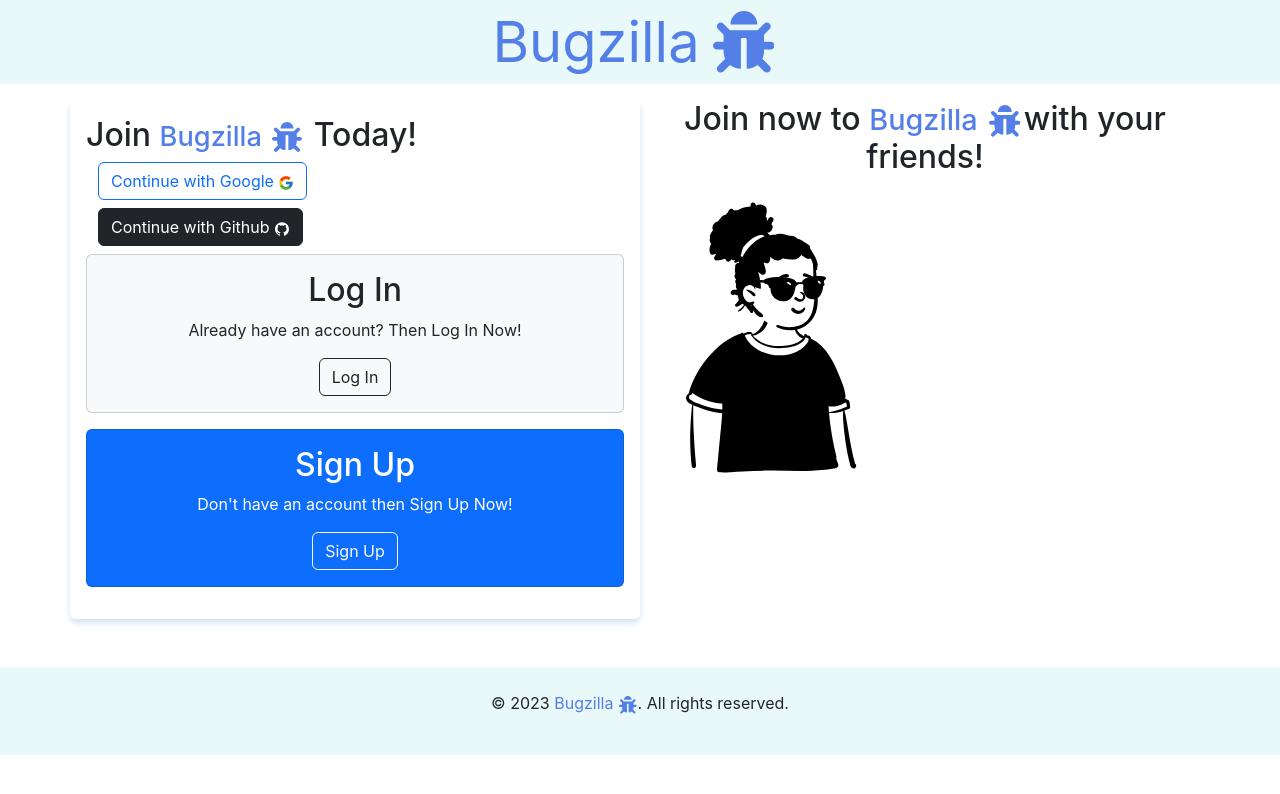
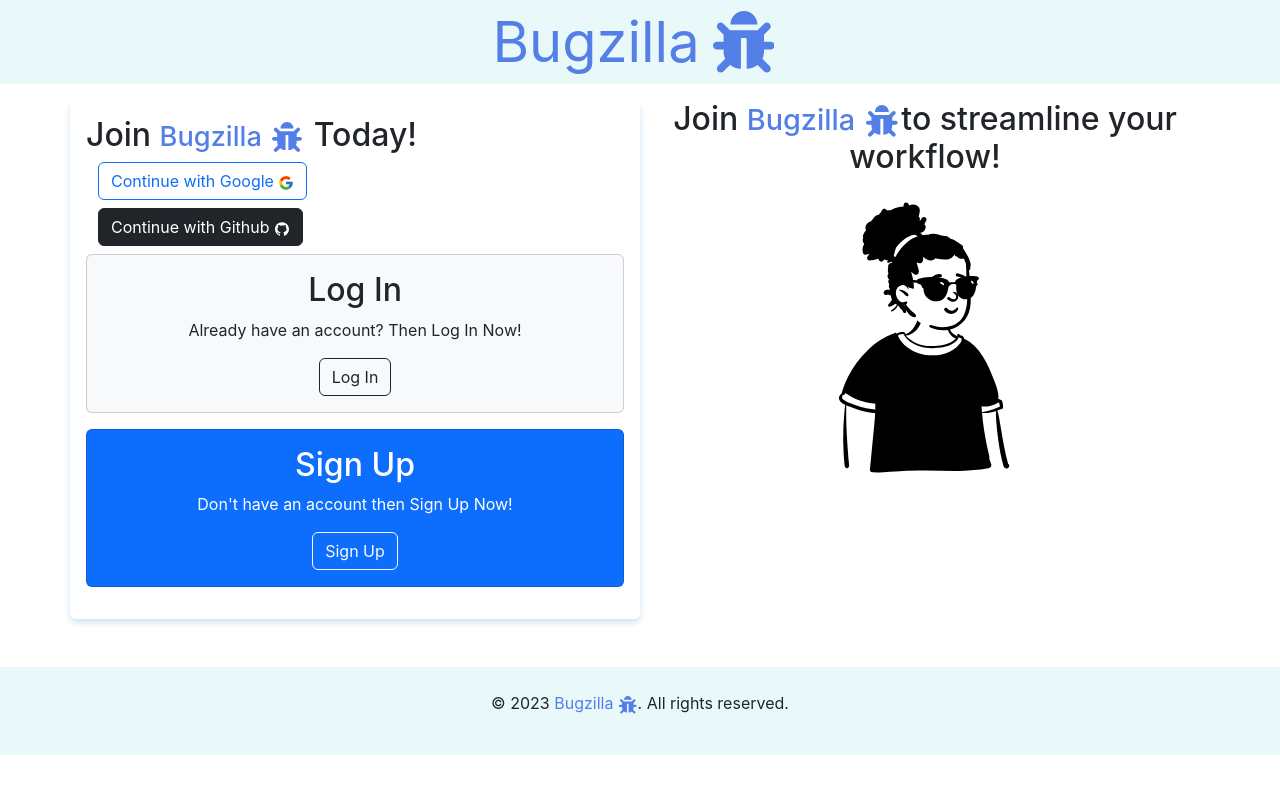
Before and after one commit to Fayzan-Ali-Akhtar/Bugzilla-MERN, a React (Create React App) app in the folder Frontend/: page / in a window 1280 px wide. Shown: the top 794 px of the page. Built offline with nearby package versions, Linux system fonts and the light colour scheme.

Commit message:
Made Some UI Changes!

```diff
--- a/Frontend/src/Component/Logo/CompanyTextLogo.tsx
+++ b/Frontend/src/Component/Logo/CompanyTextLogo.tsx
@@ -9,7 +9,7 @@
 const CompanyTextLogo = ({logo_size , custom_color = null} : props) => {
     return(
         <>
-    <span className= {custom_color? custom_color:'primary-color-text'} style={{ fontSize: `${logo_size}rem`, color: `${PrimaryColor}`}}>{CompanyName} </span> <LogoScalable logo_size={logo_size*1.1}/>
+    <span  style={{ fontSize: `${logo_size}rem`, color: `${custom_color? custom_color:PrimaryColor}`}}>{CompanyName} </span> <LogoScalable custom_color = {custom_color?custom_color:null} logo_size={logo_size*1.1}/>
         </>
       );
   };
--- a/Frontend/src/Component/Logo/HeadingLogo.tsx
+++ b/Frontend/src/Component/Logo/HeadingLogo.tsx
@@ -1,11 +1,15 @@
 import React from 'react';
-import ConnectTextLogo from './CompanyTextLogo';
-import {ThirdColor} from '../../Constants/Constants'
+import CompanyTextLogo from './CompanyTextLogo';
+import {SecondaryColor,ThirdColor} from '../../Constants/Constants'
 
-const HeadingLogo = () => {
+interface props{
+  backgroundBlack?:boolean;
+}
+
+const HeadingLogo = ({backgroundBlack}:props) => {
     return(
-        <div style={{backgroundColor : `${ThirdColor}`}}>
-          <div className="container d-flex justify-content-center align-items-center fs-1"> <ConnectTextLogo logo_size={3.5}/></div>
+        <div style={{backgroundColor : `${backgroundBlack?SecondaryColor:ThirdColor}`}}>
+          <div className="container d-flex justify-content-center align-items-center fs-1"> <CompanyTextLogo custom_color={backgroundBlack?"white":null} logo_size={3.5}/></div>
         </div>
       );
   };
--- a/Frontend/src/Component/Logo/LogoScalable.tsx
+++ b/Frontend/src/Component/Logo/LogoScalable.tsx
@@ -2,11 +2,14 @@
 import { FaBug } from 'react-icons/fa';
 import {PrimaryColor} from '../../Constants/Constants'
 
+
 interface props{
     logo_size : number;
+    custom_color?: string|null;
 }
 
-const LogoScalable = ({logo_size}: props) => {
+const LogoScalable = ({logo_size,custom_color}: props) => {
+  // return <FaBug style={{ fontSize: `${logo_size}rem`, margin: `0 ${logo_size/18}em`, color: `${custom_color?"#537FE7":PrimaryColor}`}} />;
   return <FaBug style={{ fontSize: `${logo_size}rem`, margin: `0 ${logo_size/18}em`, color: `${PrimaryColor}`}} />;
 };
 
--- a/Frontend/src/Constants/Constants.ts
+++ b/Frontend/src/Constants/Constants.ts
@@ -4,6 +4,8 @@
     Log = "Log In",
     Continue = "Continue",
   }
+
+export const imageTime = 5000;
 
   // URL to get Posts
 export const PostURL: string = "https://jsonplaceholder.typicode.com/posts";
@@ -13,6 +15,7 @@
 export const PrimaryColor: string = "#537FE7";
 export const SecondaryColor: string = "#181823";
 export const ThirdColor: string = "#E9F8F9";
+// export const ThirdColor: string = "#E9F8F9";
 
 // export const PrimaryColor: string = "#181823";
 // export const SecondaryColor: string = "#537FE7";
--- a/Frontend/src/Container/Feed/FeedComponents/FeedGeneral.tsx
+++ b/Frontend/src/Container/Feed/FeedComponents/FeedGeneral.tsx
@@ -51,7 +51,7 @@
 
   return (
     <>
-      <HeadingLogo />
+      <HeadingLogo backgroundBlack = {true}/>
       <NavBar userName={props.userName} />
       <Container>
         <Row>
--- a/Frontend/src/Container/Log/LogHero/LogHero.tsx
+++ b/Frontend/src/Container/Log/LogHero/LogHero.tsx
@@ -1,6 +1,6 @@
 import React, { useState, useEffect } from "react";
 import ConnectTextLogo from "../../../Component/Logo/CompanyTextLogo";
-import { Svg } from "../../../Constants/Constants";
+import { imageTime,Svg } from "../../../Constants/Constants";
 
 interface SvgObject {
   src: string;
@@ -18,7 +18,7 @@
     const intervalId = setInterval(() => {
       const randomIndex = Math.floor(Math.random() * Svg.length);
       setSvg(Svg[randomIndex]);
-    }, 5000);
+    }, imageTime);
 
     return () => clearInterval(intervalId);
   }, []);
@@ -28,17 +28,19 @@
       {/* For LOG Pages  */}
       {props.type === "feed" ? (
         <h2 className="text-center">
-          <ConnectTextLogo logo_size={1.8} />
-          with new people!
+          Resolve Bugs with <ConnectTextLogo logo_size={1.8} />
         </h2>
       ) : (
         // For FEED Page!
         <h2 className="text-center">
-          Join now to <ConnectTextLogo logo_size={1.8} />
-          with your friends!
+          Join <ConnectTextLogo logo_size={1.8} />
+          to streamline your workflow!
         </h2>
       )}
+      <div className="d-flex justify-content-center align-items-center">
       <img src={svg.src} alt="People" />
+    </div>
+
     </div>
   );
 };
```
Also changed, not shown: Frontend/src/Container/Log/LogHero/LogHero.scss (deleted, +0 -10 lines).
